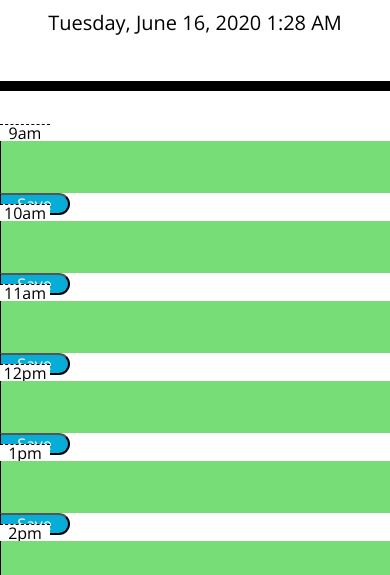
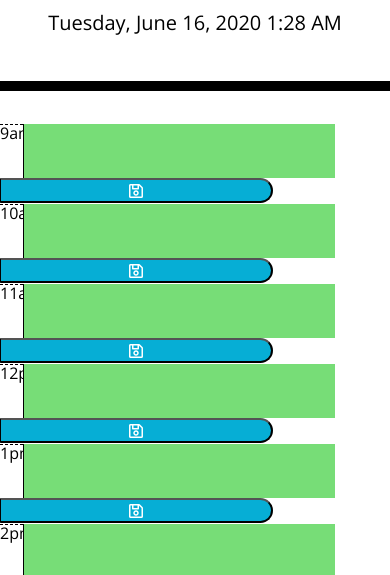
Before and after one commit to llaraama/HW5-Work-Day-Scheduler, a plain HTML site: page index.html in a window 390 px wide. Shown: the part 256-831 px from the top of the page. Drawn offline with nearby package versions, Linux system fonts and the light colour scheme.

Commit message:
updated the save button and improved mobile responsiveness

```diff
--- a/script.js
+++ b/script.js
@@ -44,8 +44,8 @@ weekATimes.forEach(function(timesText){
 
     /* saveBtn goes inside row */
     var buttonSave=$("<button>");
-    buttonSave.text("Save");
-    buttonSave.attr("class","saveBtn");
+    buttonSave.addClass("col-md-1 saveBtn far fa-save");
+
 
 
     /* adding it to hour, description and saveBtn to row */
--- a/style.css
+++ b/style.css
@@ -23,7 +23,7 @@ textarea{
 
 .description{
   white-space: pre-wrap;
-  width: 900px;
+  width: 80%;
 }
 
 .time-block{
@@ -44,7 +44,7 @@ textarea{
   background-color: #ffffff;
   color: #000000;
   border-top: 1px dashed #000000;
-  width: 50px;
+  width: 6%;
 }
 
 .past {
@@ -68,7 +68,7 @@ textarea{
   border-bottom-right-radius: 15px;
   background-color: #06AED5;
   color: white;
-  width: 70px;
+  width: 70%;
 }
 
 .saveBtn i:hover {
```
